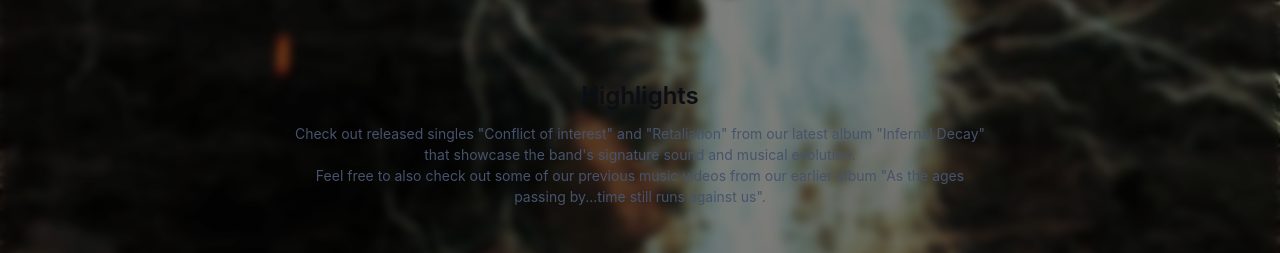
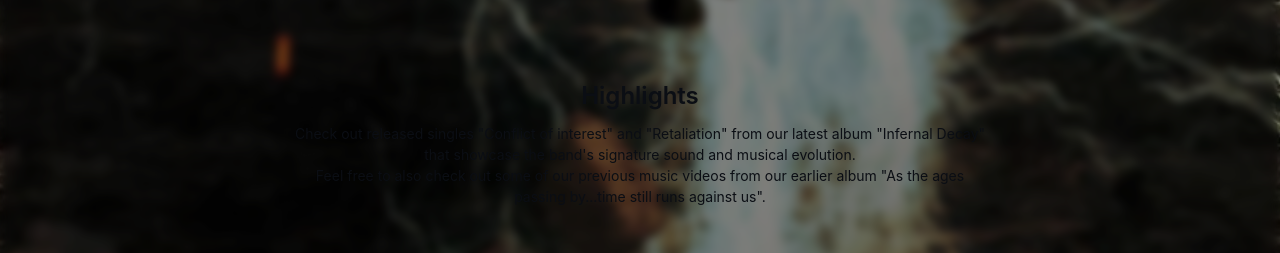
Before and after one commit to themis1986/sense_of_fear_infernal_decay_album_marketing_site, a React (Vite) app: page / in a window 1280 px wide. Shown: the part 3660-3913 px from the top of the page. Built offline with nearby package versions, Linux system fonts and the light colour scheme; no server answers; the database is empty.

Commit message:
misc changes

```diff
--- a/src/marketing-page/components/Highlights.tsx
+++ b/src/marketing-page/components/Highlights.tsx
@@ -104,7 +104,7 @@ export default function Highlights() {
         >
           Highlights
         </Typography>
-        <Typography variant="body1" sx={{ color: "text.secondary" }}>
+        <Typography variant="body1" sx={{ color: "text.primary" }}>
           Check out released singles "Conflict of interest" and "Retaliation"
           from our latest album "Infernal Decay" that showcase the band's
           signature sound and musical evolution.
```
Also changed, not shown: src/marketing-page/components/About.tsx (+7 -7 lines).
